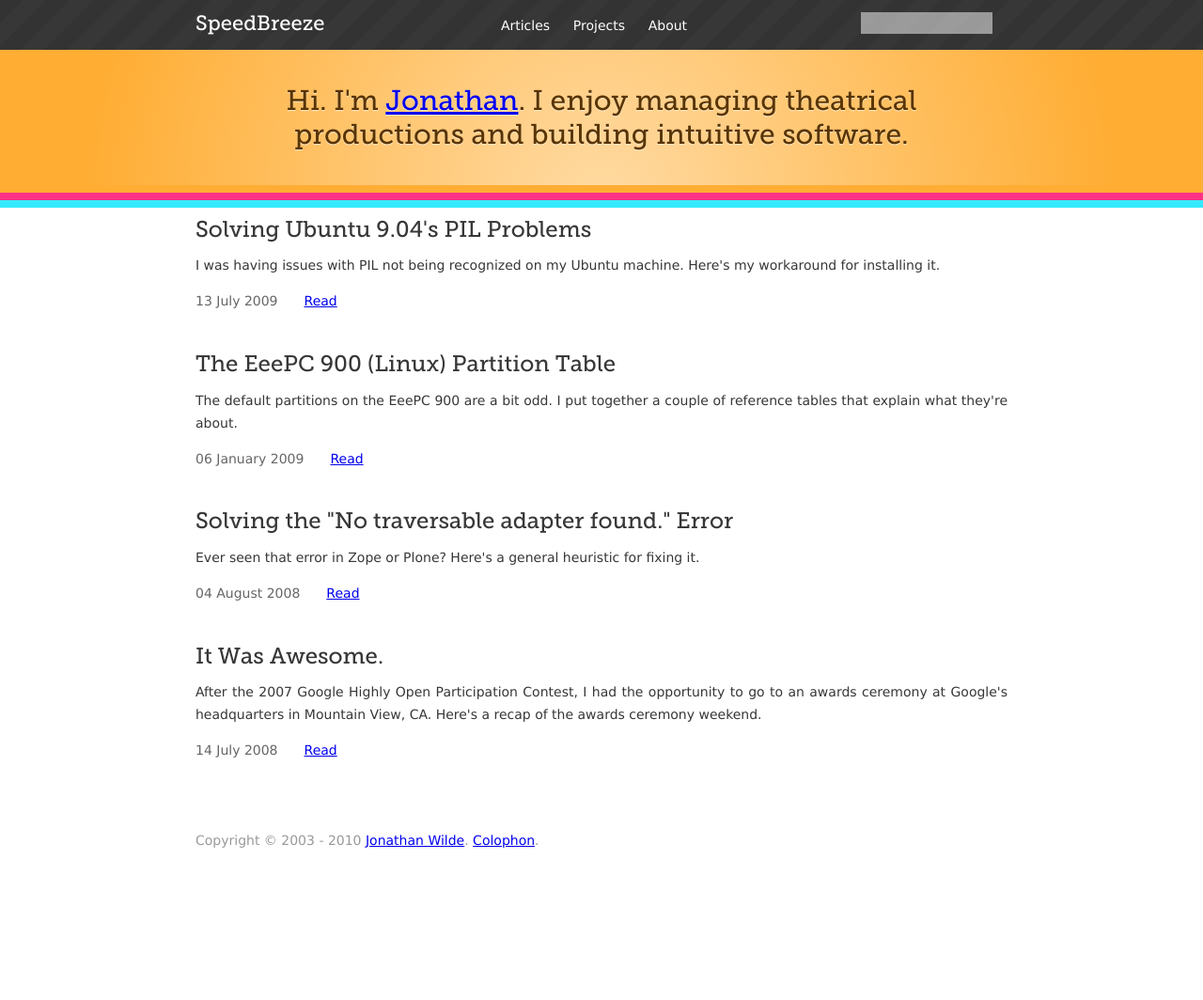
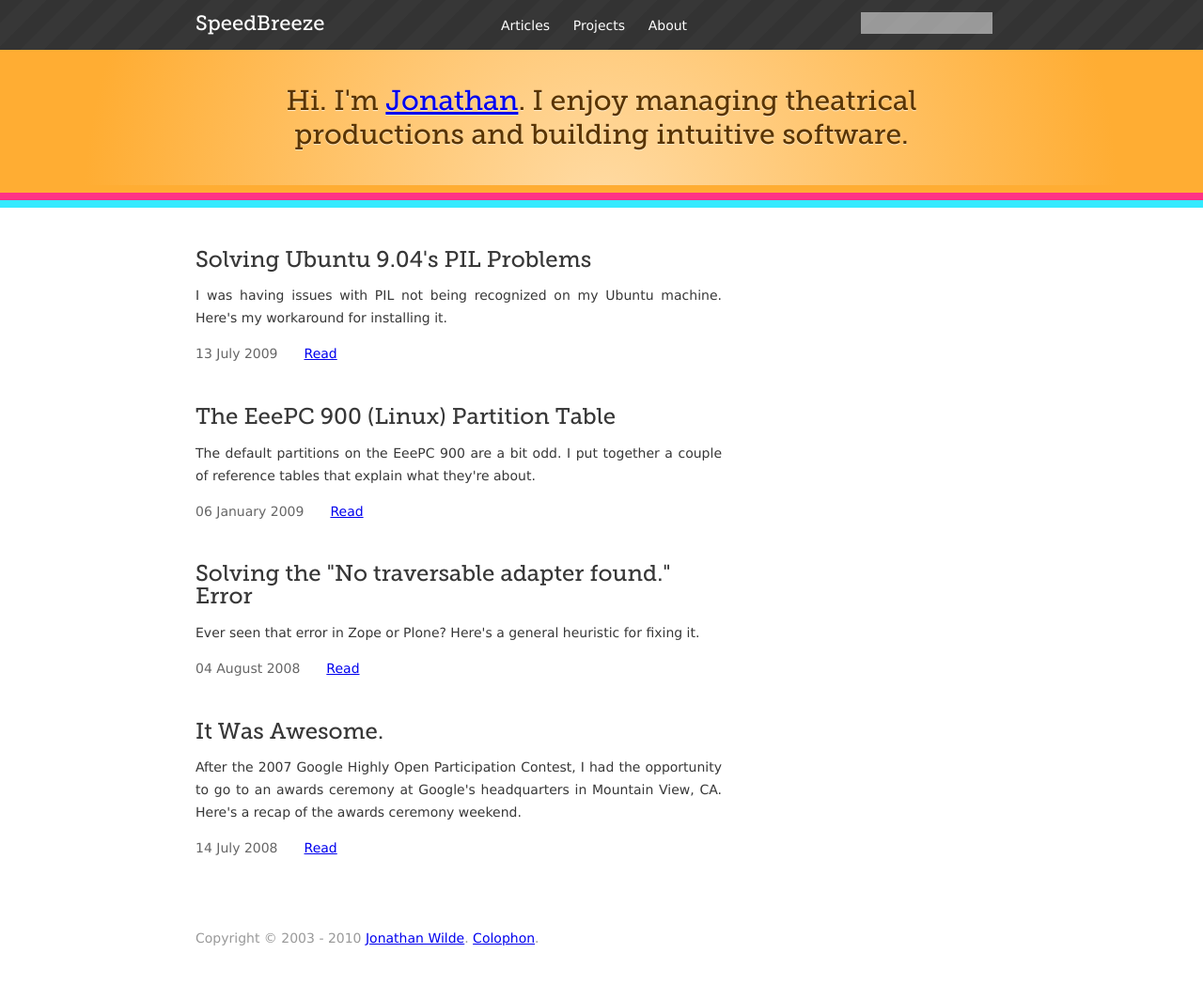
Before and after one commit to hellojwilde/hellojwilde.github.io, a Jekyll site: the page built from index.html, in a window 1280 px wide. Shown: the whole page at 94% size. Built offline with Jekyll 4.4.1, drawn with Linux system fonts in a browser that asks for light colours; comment, search, counter and statistics services are not loaded; before the commit the page ends 960 px from its top, so only the background shows below that.

Commit message:
Added new, proper styles for split panes.

```diff
--- a/stylesheets/screen.css
+++ b/stylesheets/screen.css
@@ -104,10 +104,35 @@ a img {
     width: 90%;
     margin: 0 auto;
   }
+
+  /* line 16, ../src/_layout.scss */
+  .split {
+    float: left;
+    width: 100%;
+    display: block;
+    position: relative;
+    padding-top: 2em;
+  }
+  /* line 20, ../src/_layout.scss */
+  .split .main {
+    position: relative;
+    float: left;
+    left: 100%;
+    margin-left: -100%;
+    width: 64.815%;
+  }
+  /* line 26, ../src/_layout.scss */
+  .split .extra {
+    position: relative;
+    float: left;
+    left: 100%;
+    margin-left: -33.333%;
+    width: 20.37%;
+  }
 }
 
 @media (min-width: 60em) {
-  /* line 20, ../src/_layout.scss */
+  /* line 35, ../src/_layout.scss */
   .content {
     width: 54em;
   }
```
